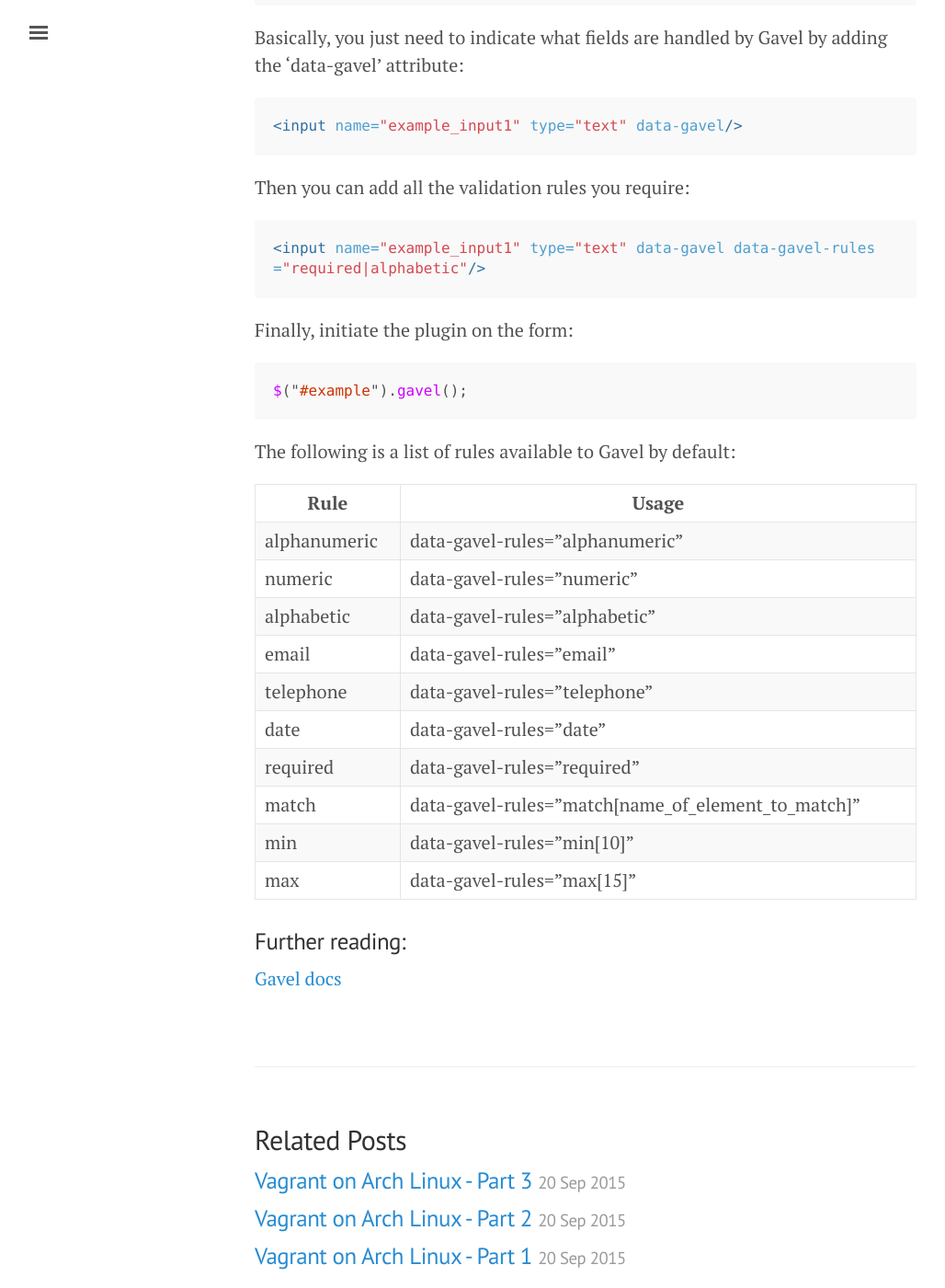
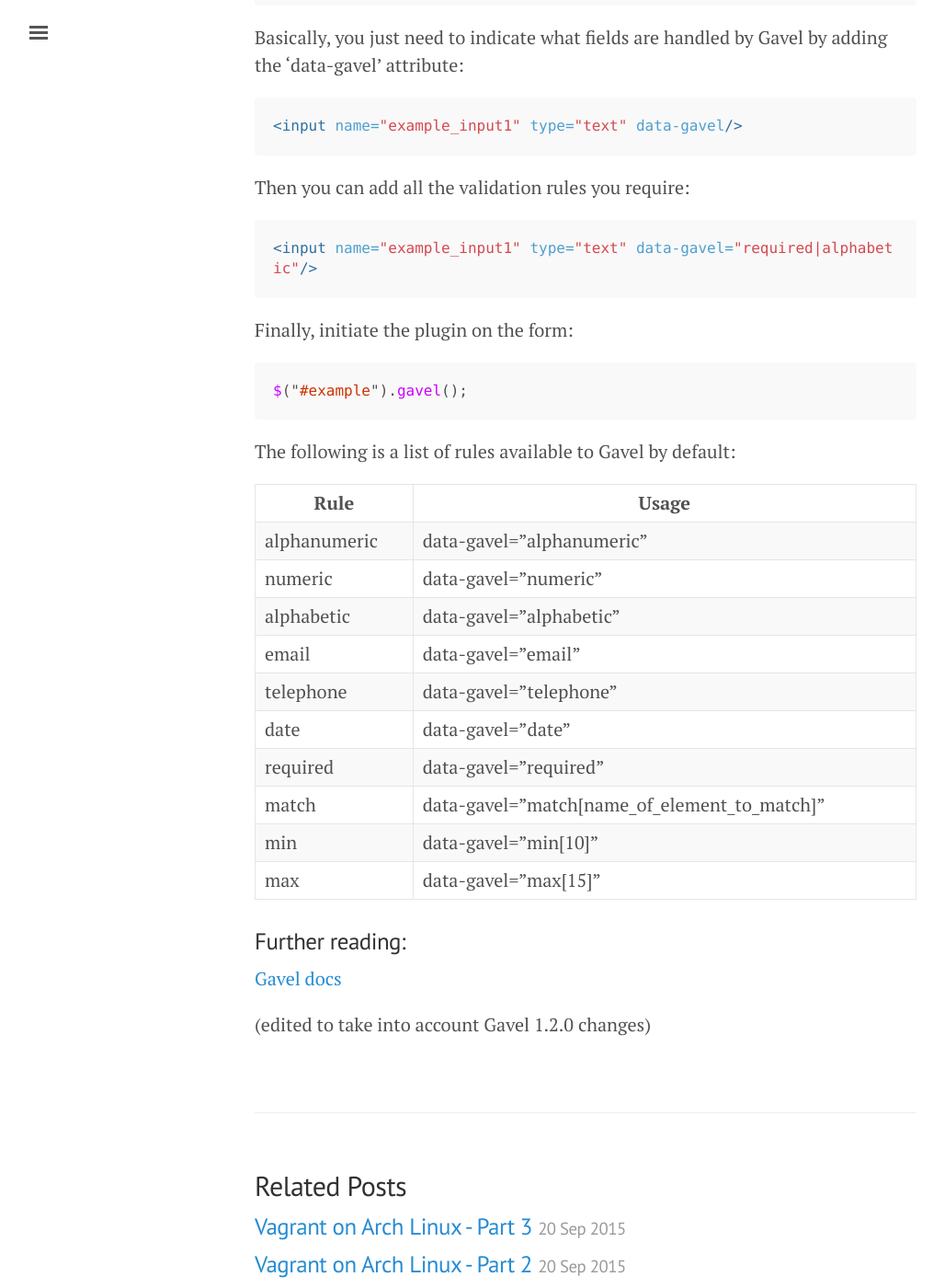
Before and after one commit to OdinsPlasmaRifle/old.odinsplasmarifle.github.io, a Jekyll site: the page built from _posts/2016-03-04-introducing-jquery-gavel.md, in a window 1280 px wide and 1400 px high, scrolled down 1353 px. Shown: the whole window at 92% size, without its empty margins (3-1031 px from the left). Built offline with Jekyll 4.4.1, drawn with Linux system fonts in a browser that asks for light colours; comment, search, counter and statistics services are not loaded; some of the changed text lies outside the part shown.

Commit message:
Updated post to take into account Gavel 1.2.0

````diff
--- a/_posts/2016-03-04-introducing-jquery-gavel.md
+++ b/_posts/2016-03-04-introducing-jquery-gavel.md
@@ -20,7 +20,7 @@
 <script type="text/javascript" src="jquery.min.js"></script>
 <script type="text/javascript" src="jquery.gavel.js"></script>
 <form method="GET" name="example" id="example">
-    <input name="example_input1" type="text" data-gavel data-gavel-rules="required|alphabetic"/>
+    <input name="example_input1" type="text" data-gavel="required|alphabetic"/>
     <input value="Submit" id="submit" type="submit"/>
 </form>
 ```
@@ -34,7 +34,7 @@
 Then you can add all the validation rules you require:
 
 ```html
-<input name="example_input1" type="text" data-gavel data-gavel-rules="required|alphabetic"/>
+<input name="example_input1" type="text" data-gavel="required|alphabetic"/>
 ```
 
 Finally, initiate the plugin on the form:
@@ -47,18 +47,20 @@
 
 Rule | Usage
 ---- | -----
-alphanumeric | data-gavel-rules="alphanumeric"
-numeric | data-gavel-rules="numeric"
-alphabetic | data-gavel-rules="alphabetic"
-email | data-gavel-rules="email"
-telephone | data-gavel-rules="telephone"
-date | data-gavel-rules="date"
-required | data-gavel-rules="required"
-match | data-gavel-rules="match[name_of_element_to_match]"
-min | data-gavel-rules="min[10]"
-max | data-gavel-rules="max[15]"
+alphanumeric | data-gavel="alphanumeric"
+numeric | data-gavel="numeric"
+alphabetic | data-gavel="alphabetic"
+email | data-gavel="email"
+telephone | data-gavel="telephone"
+date | data-gavel="date"
+required | data-gavel="required"
+match | data-gavel="match[name_of_element_to_match]"
+min | data-gavel="min[10]"
+max | data-gavel="max[15]"
 
 
 ### Further reading:
 
 [Gavel docs](https://github.com/OdinsPlasmaRifle/jquery.gavel/blob/master/README.md)
+
+(edited to take into account Gavel 1.2.0 changes)
````
